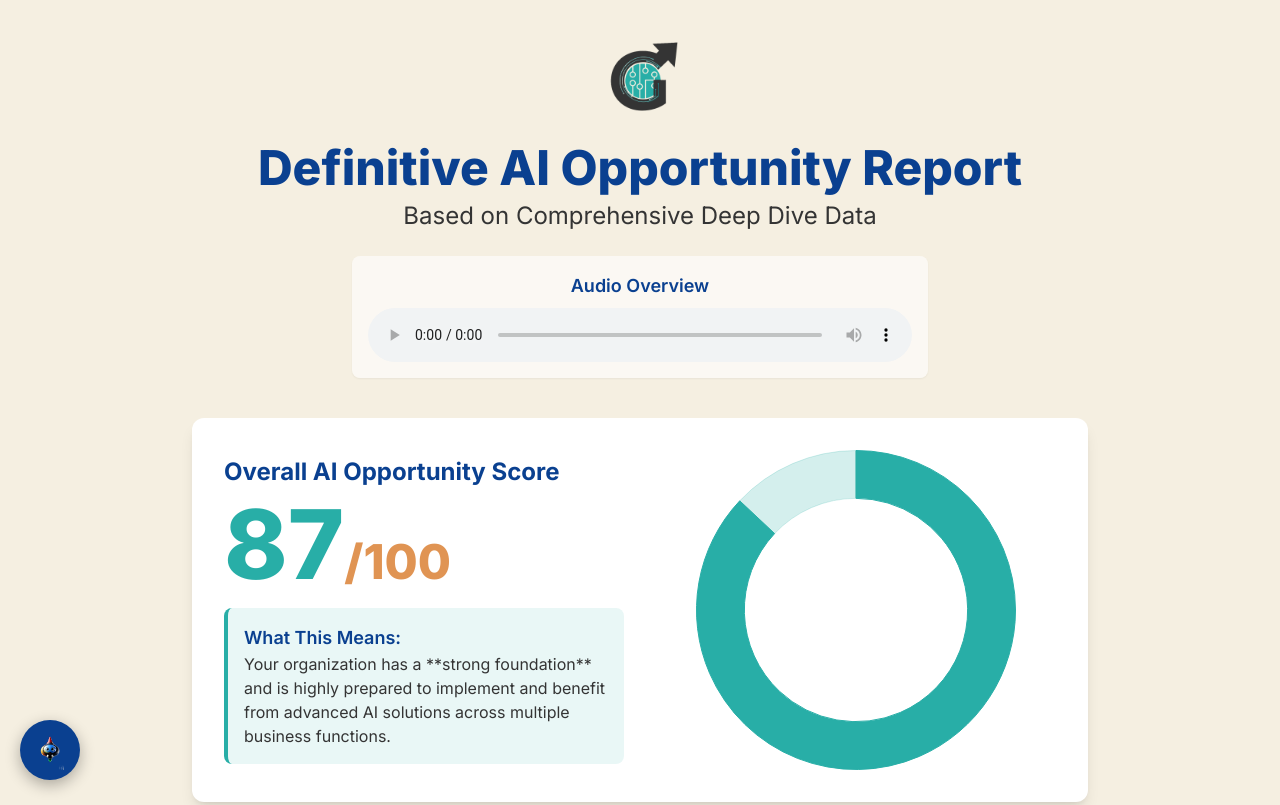
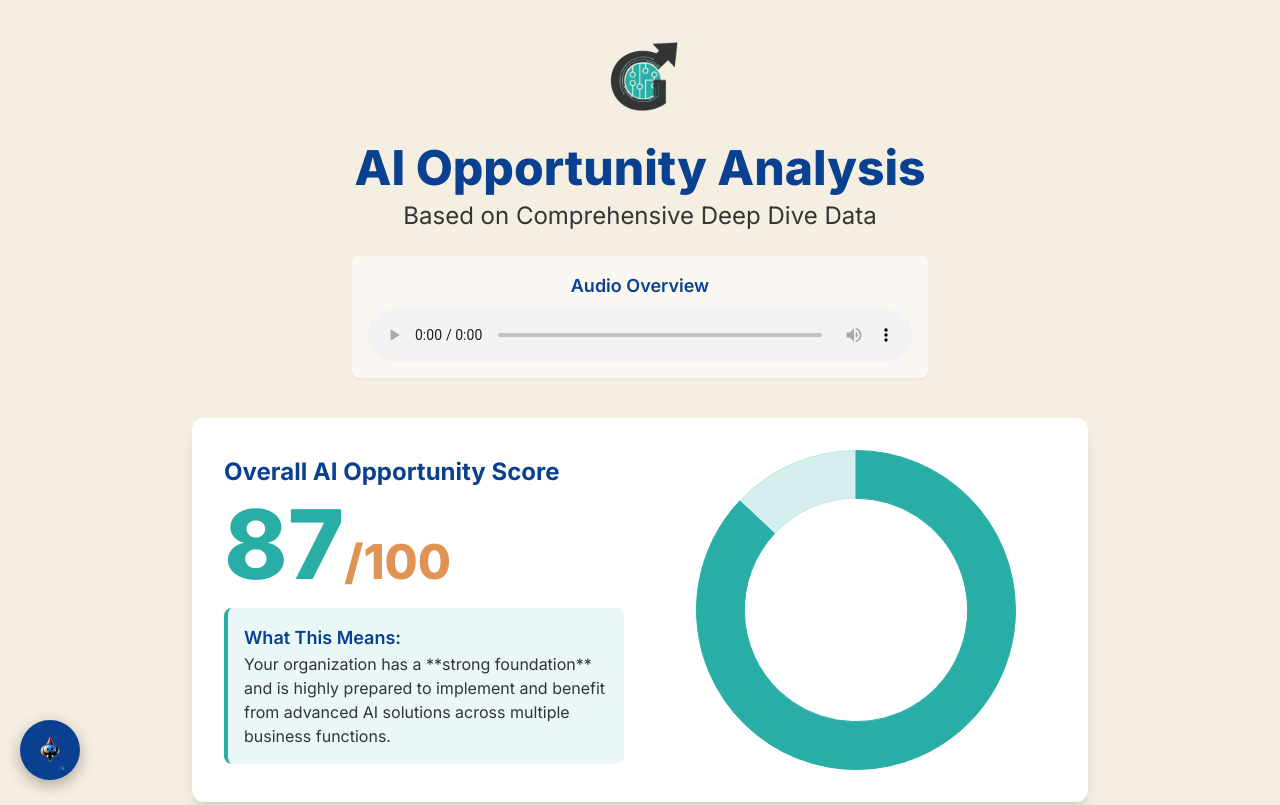
Before and after one commit to kevinktg/integratedict, a plain HTML site: page index.html in a window 1280 px wide. Shown: the top 805 px of the page. Drawn offline with nearby package versions, Linux system fonts and the light colour scheme.

Commit message:
Update index.html

```diff
--- a/index.html
+++ b/index.html
@@ -174,7 +174,7 @@
                     class="w-24 h-24 mx-auto mb-4"
                 />
                 <h1 class="text-4xl md:text-5xl font-extrabold text-[#0A4090]">
-                    Definitive AI Opportunity Report
+                    AI Opportunity Analysis
                 </h1>
                 <p class="text-xl md:text-2xl text-[#343434] mt-2">
                     Based on Comprehensive Deep Dive Data
```
